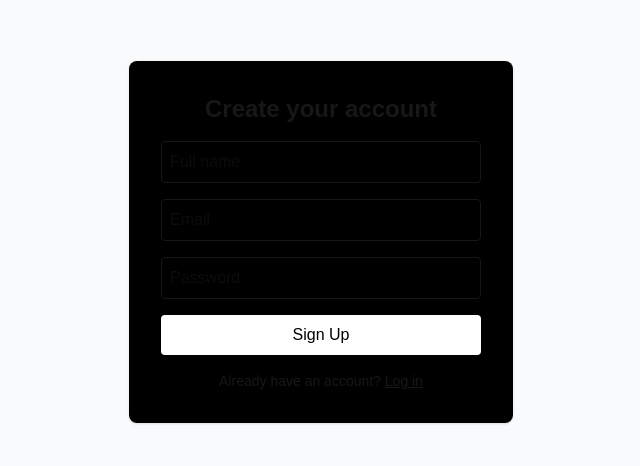
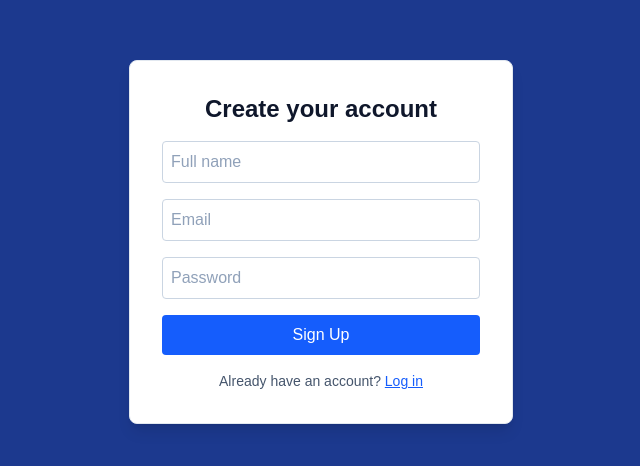
Before and after one commit to Bruno-nog/mentorMatch, a Next.js app: page /signup in a window 1280 px wide. Shown: the part 158-624 px from the top of the page, without its empty margins (319-959 px from the left). Built offline with nearby package versions, Linux system fonts and the light colour scheme; no server answers.

Commit message:
update page colors design

```diff
--- a/app/login/page.tsx
+++ b/app/login/page.tsx
@@ -30,9 +30,9 @@ export default function LoginPage() {
   }
 
   return (
-    <div className="flex min-h-screen items-center justify-center bg-gray-50">
-      <form onSubmit={handleLogin} className="w-full max-w-sm space-y-4 bg-black p-8 rounded-lg shadow">
-        <h1 className="text-2xl font-bold text-center">Log in</h1>
+    <div className="flex min-h-screen items-center justify-center bg-blue-900">
+      <form onSubmit={handleLogin} className="w-full max-w-sm space-y-4 bg-white p-8 rounded-lg shadow-lg border border-slate-200">
+        <h1 className="text-2xl font-bold text-center text-slate-900">Log in</h1>
 
         {error && <p className="text-red-500 text-sm">{error}</p>}
 
@@ -41,7 +41,7 @@ export default function LoginPage() {
           placeholder="Email"
           value={email}
           onChange={(e) => setEmail(e.target.value)}
-          className="w-full border rounded p-2"
+          className="w-full border border-slate-300 rounded p-2 text-slate-900 placeholder:text-slate-400 focus:outline-none focus:ring-2 focus:ring-blue-500"
           required
         />
         <input
@@ -49,15 +49,15 @@ export default function LoginPage() {
           placeholder="Password"
           value={password}
           onChange={(e) => setPassword(e.target.value)}
-          className="w-full border rounded p-2"
+          className="w-full border border-slate-300 rounded p-2 text-slate-900 placeholder:text-slate-400 focus:outline-none focus:ring-2 focus:ring-blue-500"
           required
         />
-        <button type="submit" className="w-full bg-white text-black rounded p-2 font-medium">
+        <button type="submit" className="w-full bg-blue-600 hover:bg-blue-700 text-white rounded p-2 font-medium transition-colors">
           Log In
         </button>
 
-        <p className="text-sm text-center">
-          No account? <a href="/signup" className="underline">Sign up</a>
+        <p className="text-sm text-center text-slate-600">
+          No account? <a href="/signup" className="underline text-blue-600">Sign up</a>
         </p>
       </form>
     </div>
--- a/app/mentors/page.tsx
+++ b/app/mentors/page.tsx
@@ -12,19 +12,19 @@ export default async function MentorsPage() {
   const { data: { user } } = await supabase.auth.getUser();
 
   return (
-    <div className="min-h-screen bg-black-50 p-8">
+    <div className="min-h-screen bg-slate-950 p-8">
       <div className="max-w-3xl mx-auto">
-        <h1 className="text-3xl font-bold mb-6">Find a Mentor</h1>
+        <h1 className="text-3xl font-bold mb-6 text-white">Find a Mentor</h1>
 
         <div className="space-y-4">
           {mentors?.map((mentor) => (
-            <div key={mentor.id} className="bg-black p-6 rounded-lg shadow flex justify-between items-start">
+            <div key={mentor.id} className="bg-slate-900 border border-slate-800 p-6 rounded-lg shadow flex justify-between items-start">
               <div>
-                <h2 className="text-xl font-semibold">{mentor.name}</h2>
-                <p className="text-gray-600 mt-1">{mentor.bio}</p>
+                <h2 className="text-xl font-semibold text-white">{mentor.name}</h2>
+                <p className="text-slate-400 mt-1">{mentor.bio}</p>
                 <div className="flex gap-2 mt-2 flex-wrap">
                   {mentor.skills?.map((skill: string) => (
-                    <span key={skill} className="bg-black-100 text-sm px-2 py-1 rounded">
+                    <span key={skill} className="bg-slate-800 text-slate-200 text-sm px-2 py-1 rounded">
                       {skill}
                     </span>
                   ))}
--- a/app/signup/page.tsx
+++ b/app/signup/page.tsx
@@ -44,9 +44,9 @@ export default function SignupPage() {
   }
 
   return (
-    <div className="flex min-h-screen items-center justify-center bg-gray-50">
-      <form onSubmit={handleSignup} className="w-full max-w-sm space-y-4 bg-black p-8 rounded-lg shadow">
-        <h1 className="text-2xl font-bold text-center">Create your account</h1>
+    <div className="flex min-h-screen items-center justify-center bg-blue-900">
+      <form onSubmit={handleSignup} className="w-full max-w-sm space-y-4 bg-white p-8 rounded-lg shadow-lg border border-slate-200">
+        <h1 className="text-2xl font-bold text-center text-slate-900">Create your account</h1>
 
         {error && <p className="text-red-500 text-sm">{error}</p>}
 
@@ -55,7 +55,7 @@ export default function SignupPage() {
           placeholder="Full name"
           value={name}
           onChange={(e) => setName(e.target.value)}
-          className="w-full border rounded p-2"
+          className="w-full border border-slate-300 rounded p-2 text-slate-900 placeholder:text-slate-400 focus:outline-none focus:ring-2 focus:ring-blue-500"
           required
         />
         <input
@@ -63,7 +63,7 @@ export default function SignupPage() {
           placeholder="Email"
           value={email}
           onChange={(e) => setEmail(e.target.value)}
-          className="w-full border rounded p-2"
+          className="w-full border border-slate-300 rounded p-2 text-slate-900 placeholder:text-slate-400 focus:outline-none focus:ring-2 focus:ring-blue-500"
           required
         />
         <input
@@ -71,16 +71,16 @@ export default function SignupPage() {
           placeholder="Password"
           value={password}
           onChange={(e) => setPassword(e.target.value)}
-          className="w-full border rounded p-2"
+          className="w-full border border-slate-300 rounded p-2 text-slate-900 placeholder:text-slate-400 focus:outline-none focus:ring-2 focus:ring-blue-500"
           required
           minLength={6}
         />
-        <button type="submit" className="w-full bg-white text-black rounded p-2 font-medium">
+        <button type="submit" className="w-full bg-blue-600 hover:bg-blue-700 text-white rounded p-2 font-medium transition-colors">
           Sign Up
         </button>
 
-        <p className="text-sm text-center">
-          Already have an account? <a href="/login" className="underline">Log in</a>
+        <p className="text-sm text-center text-slate-600">
+          Already have an account? <a href="/login" className="underline text-blue-600">Log in</a>
         </p>
       </form>
     </div>
```
